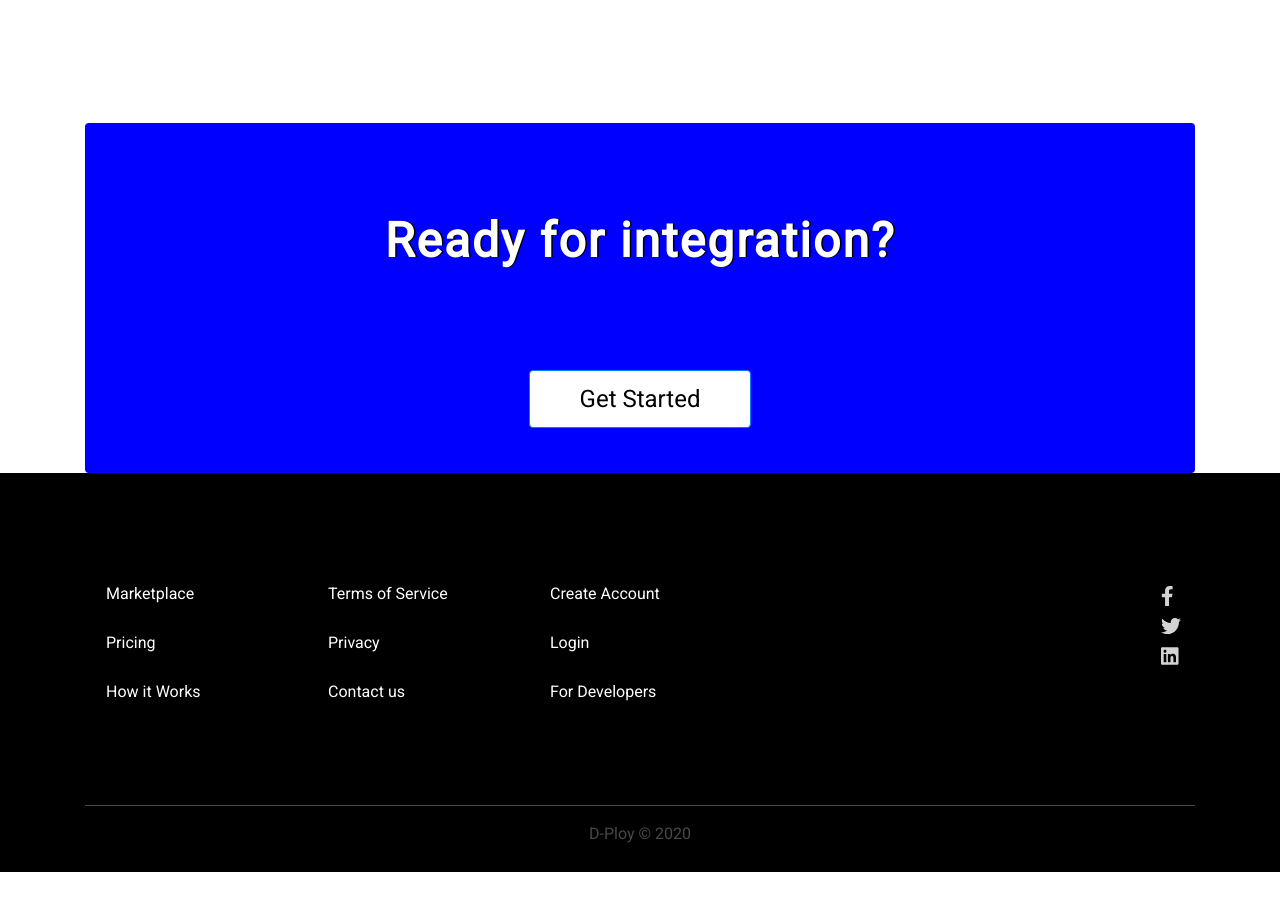
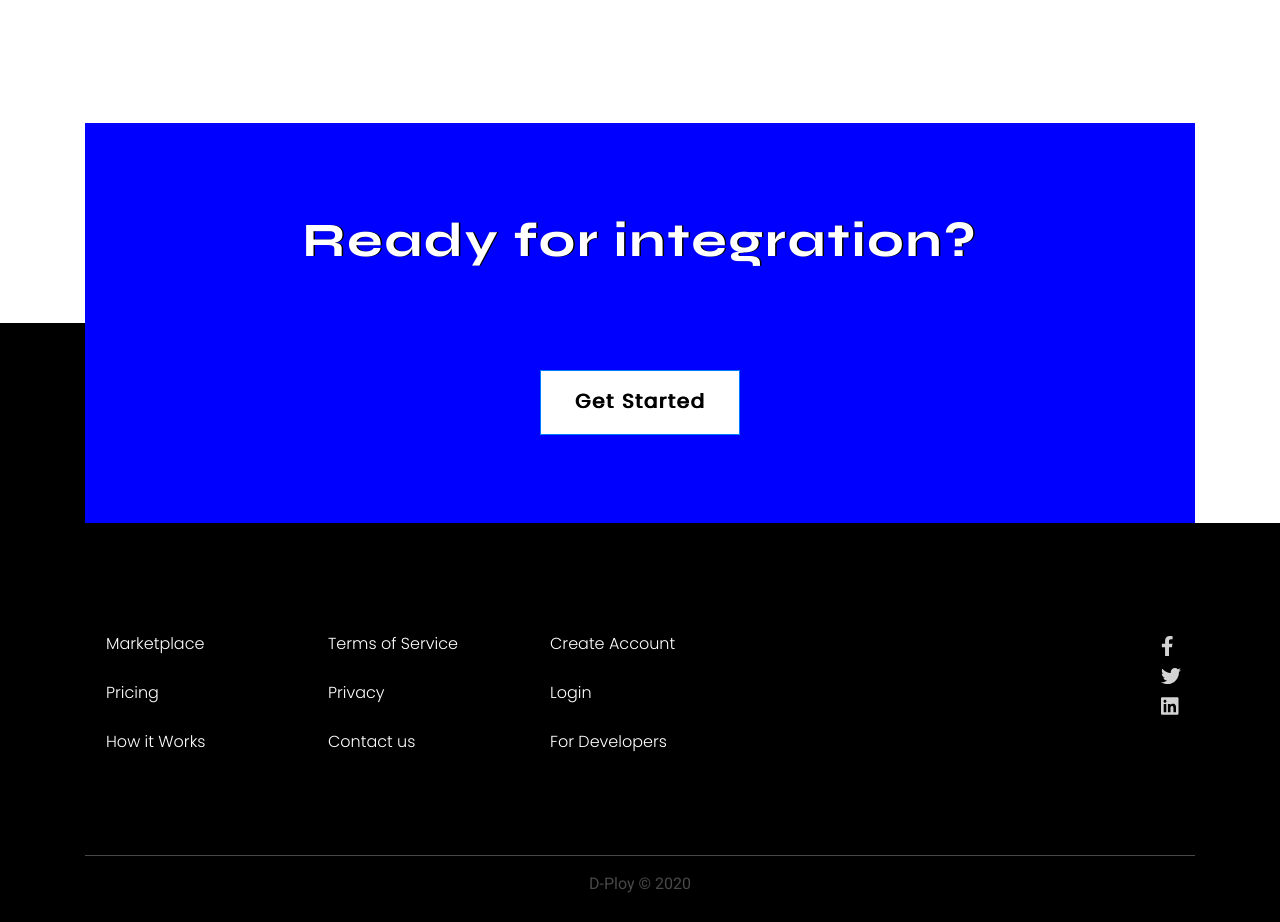
Before and after one commit to antonzaharia/dploy-landpage, a React (Create React App) app in the folder dploy-landpage/: page / in a window 1280 px wide. Shown: the part 4123-5045 px from the top of the page. Before the commit the page ends 4995 px from the top, so only its background shows below. Built offline with nearby package versions, Linux system fonts and the light colour scheme.

Commit message:
Connect component style adjuted

```diff
--- a/dploy-landpage/src/components/Connect.js
+++ b/dploy-landpage/src/components/Connect.js
@@ -3,6 +3,8 @@ import { Container, Card, Button } from "react-bootstrap";
 
 export default function Connect() {
   return (
+    <div className="ready-div">
+      <div className="square-ready"></div>
     <Container>
       <Card className="text-center get-started-card">
         <Card.Title className="get-started-text">
@@ -11,5 +13,6 @@ export default function Connect() {
         <Button className="get-started-btn">Get Started</Button>
       </Card>
     </Container>
+    </div>
   );
 }
--- a/dploy-landpage/src/index.css
+++ b/dploy-landpage/src/index.css
@@ -166,28 +166,36 @@ code {
   margin-top: 50px;
 }
 .get-started-card {
-  height: 350px;
+  height: 400px;
   background-color: blue;
   color:white;
+  border-radius: 0;
 }
 .get-started-text {
+  font-family: 'Syne', sans-serif;
   font-size: 300%;
   padding: 8%;
 }
 .get-started-btn {
+  border-radius: 0;
   padding: 10px;
   padding-left: 25px;
   padding-right: 25px;
-  font-size: 150%;
+  font-size: 120%;
   color: black;
   background-color: white;
   margin: 0 auto;
-  width: 20%;
+  width: 18%;
+  height: 65px;
+  font-family: 'Poppins', sans-serif;
+  text-shadow: 1px 0 black;
+  letter-spacing: 2px;
+  font-weight: bold;
 }
 
 .footer {
   background-color: black;
-  color: white;
+  color: #FFFFFF;
 }
 .footer-bottom {
   text-align: center;
@@ -197,6 +205,7 @@ code {
 .list {
   width: 20%;
   display: inline-block;
+  font-family: 'Poppins', sans-serif;
 }
 .list-icons{
   width: 5%;
@@ -204,7 +213,7 @@ code {
   float: right;
   font-size: 20px;
 }
-.list-icons a{
+.list-icons a {
   color: lightgray;
 }
 .list-icons > div {background-color: black;}
@@ -328,6 +337,18 @@ code {
   top: 0;
   background-color: white;
 }
+.ready-div {
+  position:relative;
+}
+.square-ready {
+  background-color: black;
+  position: absolute;
+  bottom: 0;
+  left: 0;
+  float: left;
+  height: 200px;
+  width: 205px;
+}
 
 /* @media only screen and (min-width: 600px) {
   .head-links{display: flex;}
```
